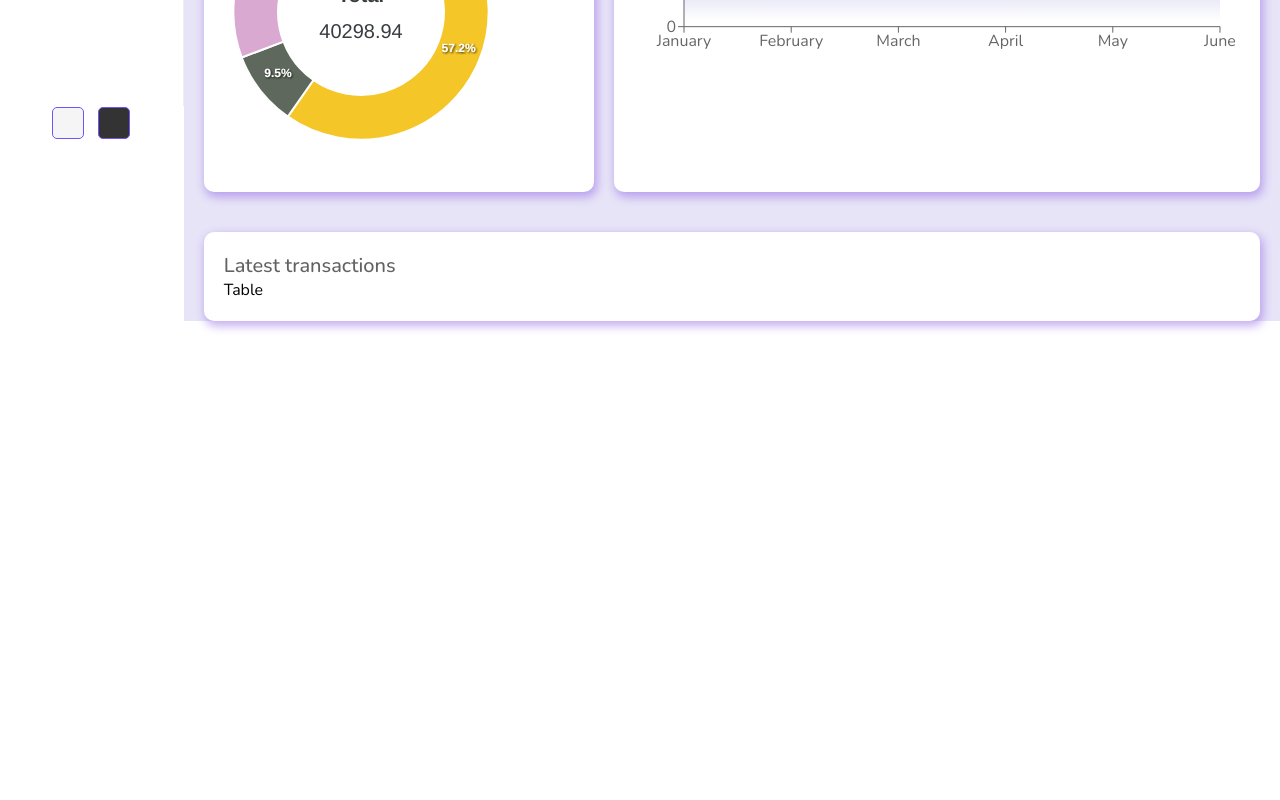
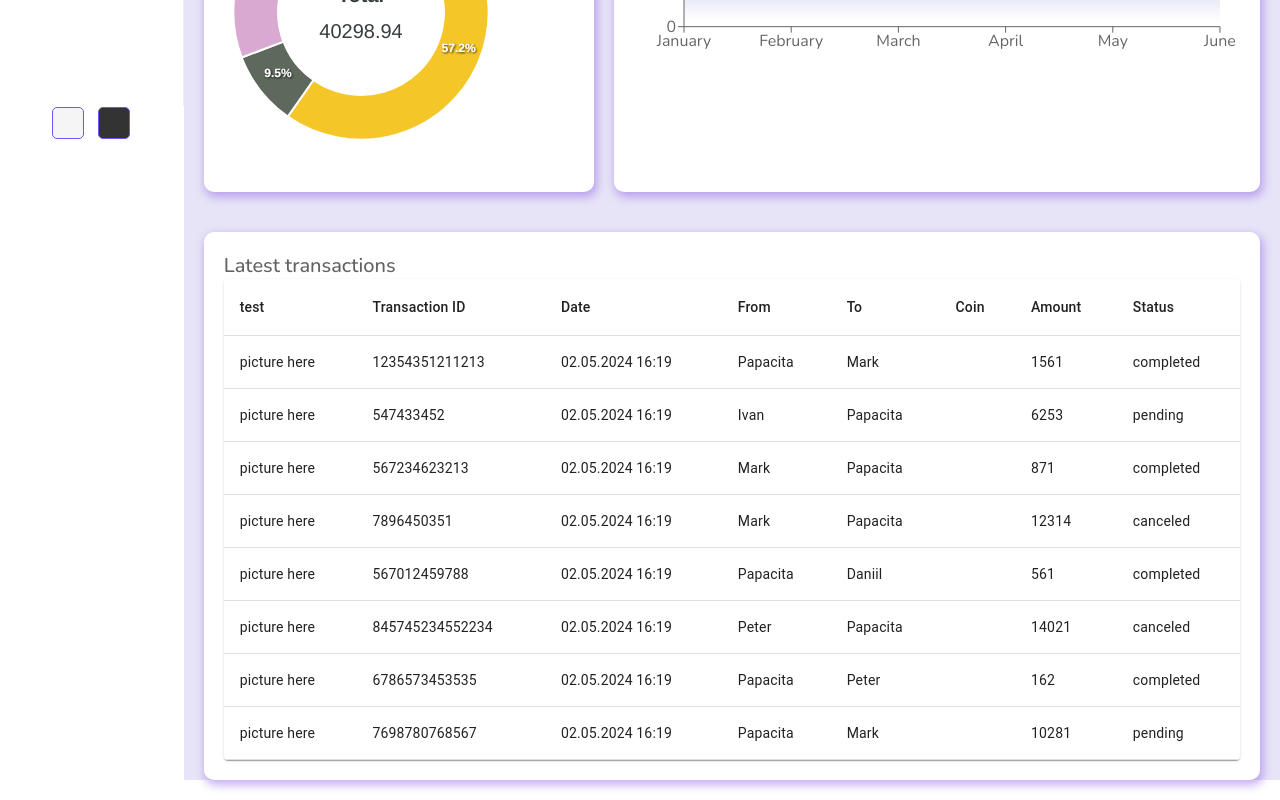
Before and after one commit to Bitummit/CryptoDashboard, a React (Vite) app: page / in a window 1280 px wide. Shown: the part 694-1494 px from the top of the page. Before the commit the page ends 1035 px from the top, so only its background shows below. Built offline with nearby package versions, Linux system fonts and the light colour scheme.

Commit message:
add table

```diff
--- a/src/components/Table/Table.jsx
+++ b/src/components/Table/Table.jsx
@@ -1,6 +1,49 @@
+import Table from '@mui/material/Table';
+import TableBody from '@mui/material/TableBody';
+import TableCell from '@mui/material/TableCell';
+import TableContainer from '@mui/material/TableContainer';
+import TableHead from '@mui/material/TableHead';
+import TableRow from '@mui/material/TableRow';
+import Paper from '@mui/material/Paper';
+
 import "./table.scss";
+import data from "./data.json";
 
+const rows = data;
 
-export default function Table() {
-  return <div className="table">Table</div>;
+export default function List() {
+  return (
+      <TableContainer className="table" component={Paper}>
+        <Table sx={{ minWidth: 650 }} aria-label="simple table">
+          <TableHead>
+            <TableRow>
+              <TableCell classNmae="tableCell">test</TableCell>
+              <TableCell classNmae="tableCell">Transaction ID</TableCell>
+              <TableCell classNmae="tableCell">Date</TableCell>
+              <TableCell classNmae="tableCell">From</TableCell>
+              <TableCell classNmae="tableCell">To</TableCell>
+              <TableCell classNmae="tableCell">Coin</TableCell>
+              <TableCell classNmae="tableCell">Amount</TableCell>
+              <TableCell classNmae="tableCell">Status</TableCell>
+            </TableRow>
+          </TableHead>
+          <TableBody>
+            {rows.map((row) => (
+              <TableRow key={row.id}>
+                <TableCell classNmae="tableCell">picture here</TableCell>
+                <TableCell classNmae="tableCell">{row.id}</TableCell>
+                <TableCell classNmae="tableCell">
+                  {row.date} {row.time}
+                </TableCell>
+                <TableCell classNmae="tableCell">{row.from}</TableCell>
+                <TableCell classNmae="tableCell">{row.to}</TableCell>
+                <TableCell classNmae="tableCell">{row.coint}</TableCell>
+                <TableCell classNmae="tableCell">{row.amount}</TableCell>
+                <TableCell classNmae="tableCell">{row.status}</TableCell>
+              </TableRow>
+            ))}
+          </TableBody>
+        </Table>
+      </TableContainer>
+  );
 }
--- a/src/pages/home/Home.jsx
+++ b/src/pages/home/Home.jsx
@@ -8,7 +8,7 @@ import ethImage from '../../assets/eth.png'
 import btcImage from '../../assets/btc.png'
 import ltcImage from '../../assets/ltc.png'
 import solImage from '../../assets/sol.png'
-import Table from "../../components/Table/Table";
+import List from "../../components/Table/Table";
 
 
 export default function Home() {
@@ -33,7 +33,7 @@ export default function Home() {
           </div>
           <div className="listContainer">
             <div className="listTitle">Latest transactions</div>
-            <Table />
+            <List />
           </div>
         </div>
       </div>
--- a/src/pages/home/home.scss
+++ b/src/pages/home/home.scss
@@ -31,6 +31,7 @@
       border-radius: 10px;
       padding: 20px;
       margin: 20px;
+
       .listTitle {
         font-weight: 500;
         font-size: 20px;
```
